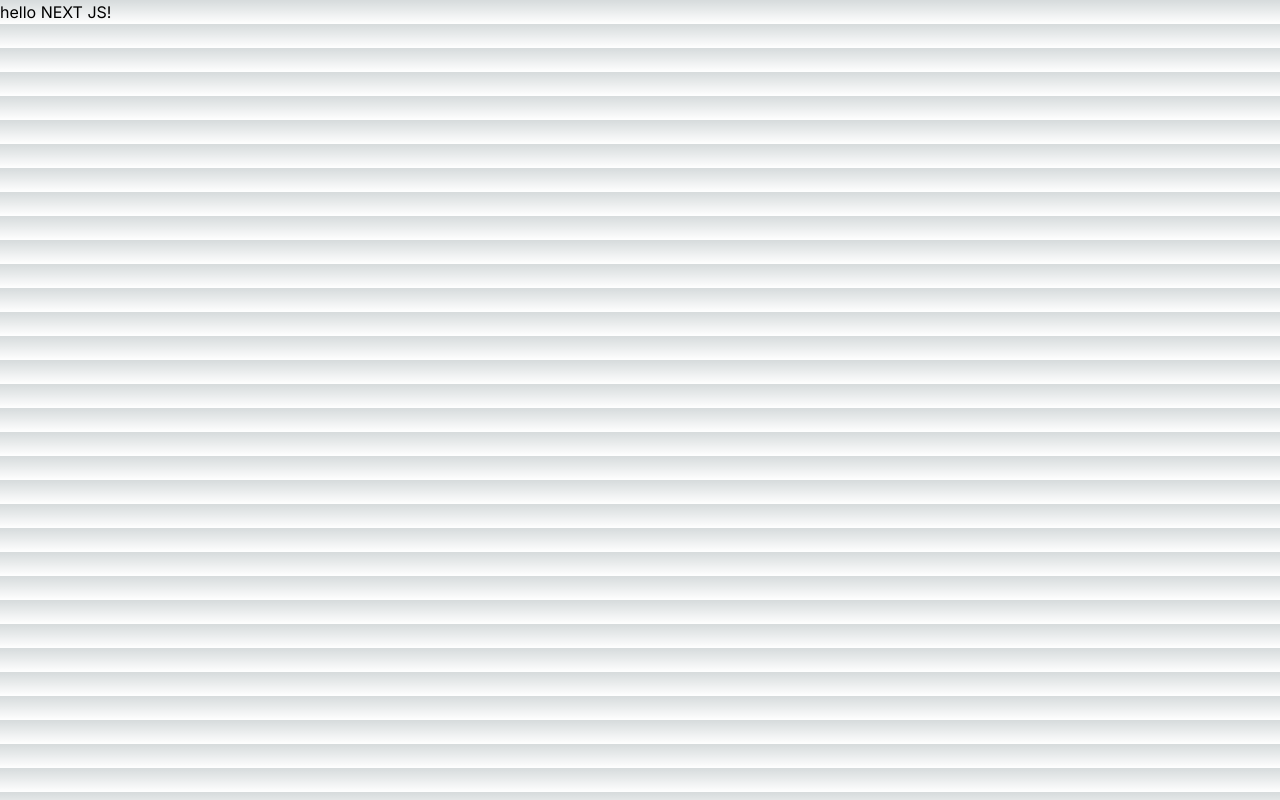
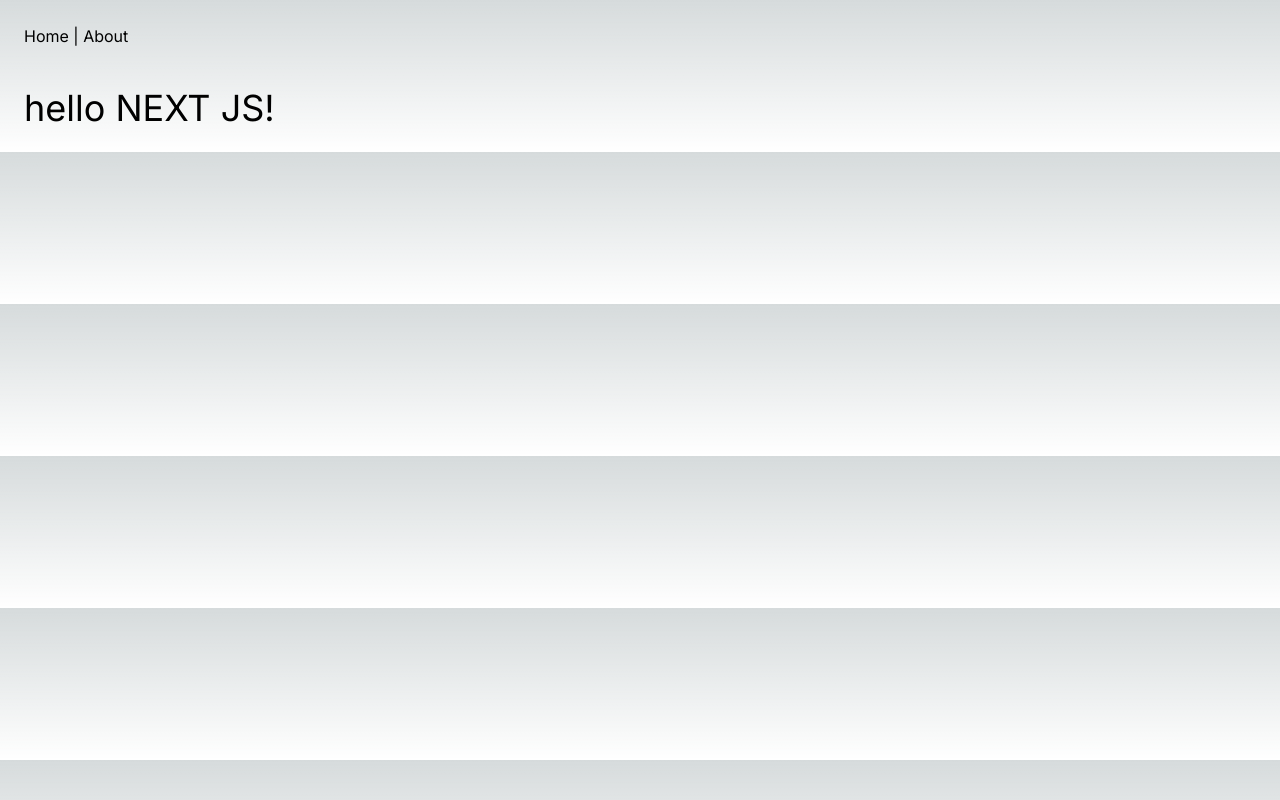
Before and after one commit to Fatiha26/Learning-NEXT-js, a Next.js app: page / in a window 1280 px wide. Built offline with nearby package versions, Linux system fonts and the light colour scheme.

Commit message:
layout and page

```diff
--- a/app/layout.js
+++ b/app/layout.js
@@ -10,8 +10,14 @@ export const metadata = {
 
 export default function RootLayout({ children }) {
   return (
-    <html lang="en">
-      <body className={inter.className}>{children}</body>
+    <html lang="en" className="p-6">
+      <body className={inter.className}>
+      {/* common in every page */}
+       <nav>Home | About</nav>
+
+       {/* page content here in children */}
+         {children}
+      </body>
     </html>
   );
 }
--- a/app/page.js
+++ b/app/page.js
@@ -2,8 +2,8 @@ import Image from "next/image";
 
 export default function Home() {
   return (
-    <main>
-       <div>
+    <main className="mt-10">
+       <div className="text-4xl m-auto">
           hello NEXT JS!
        </div>
     </main>
```
